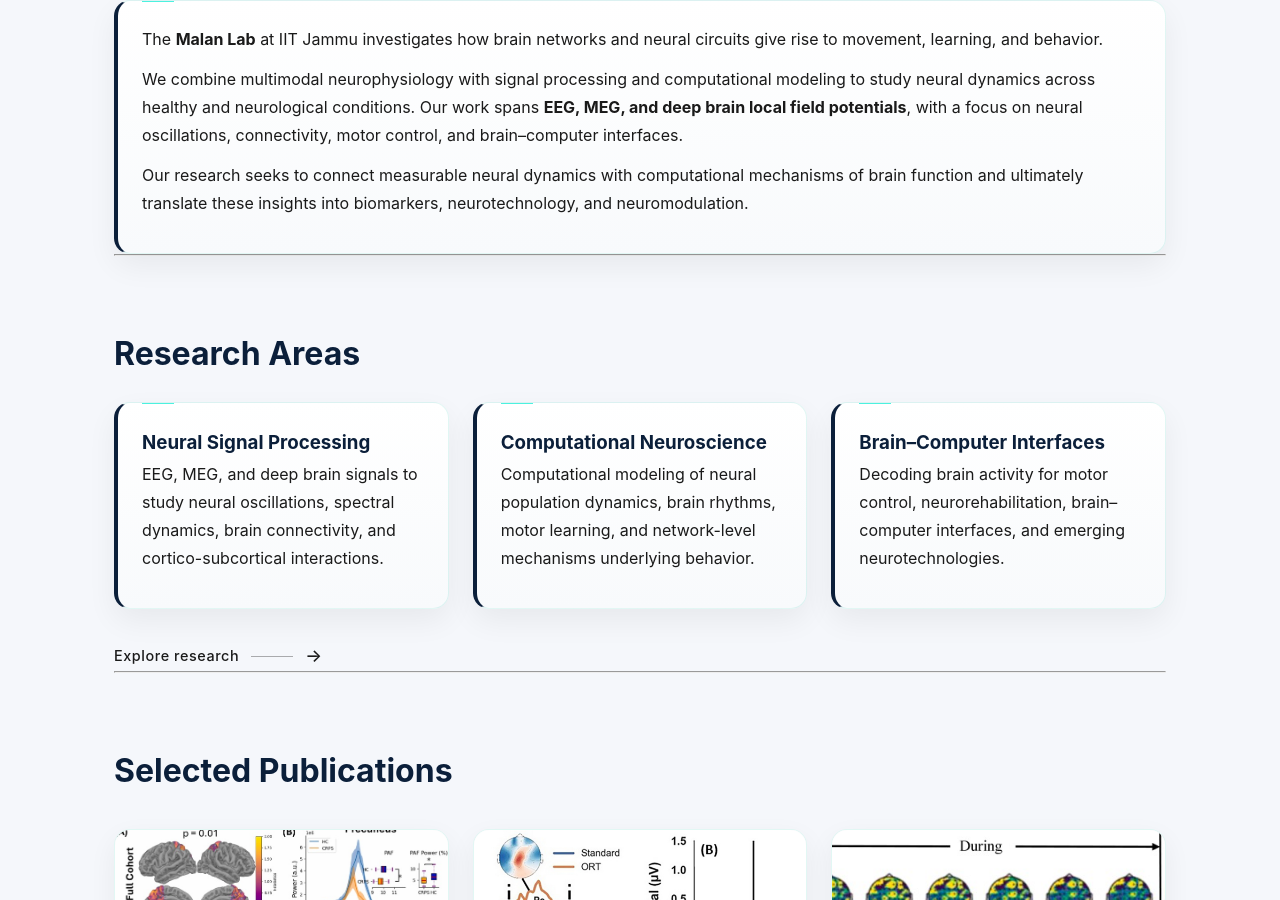
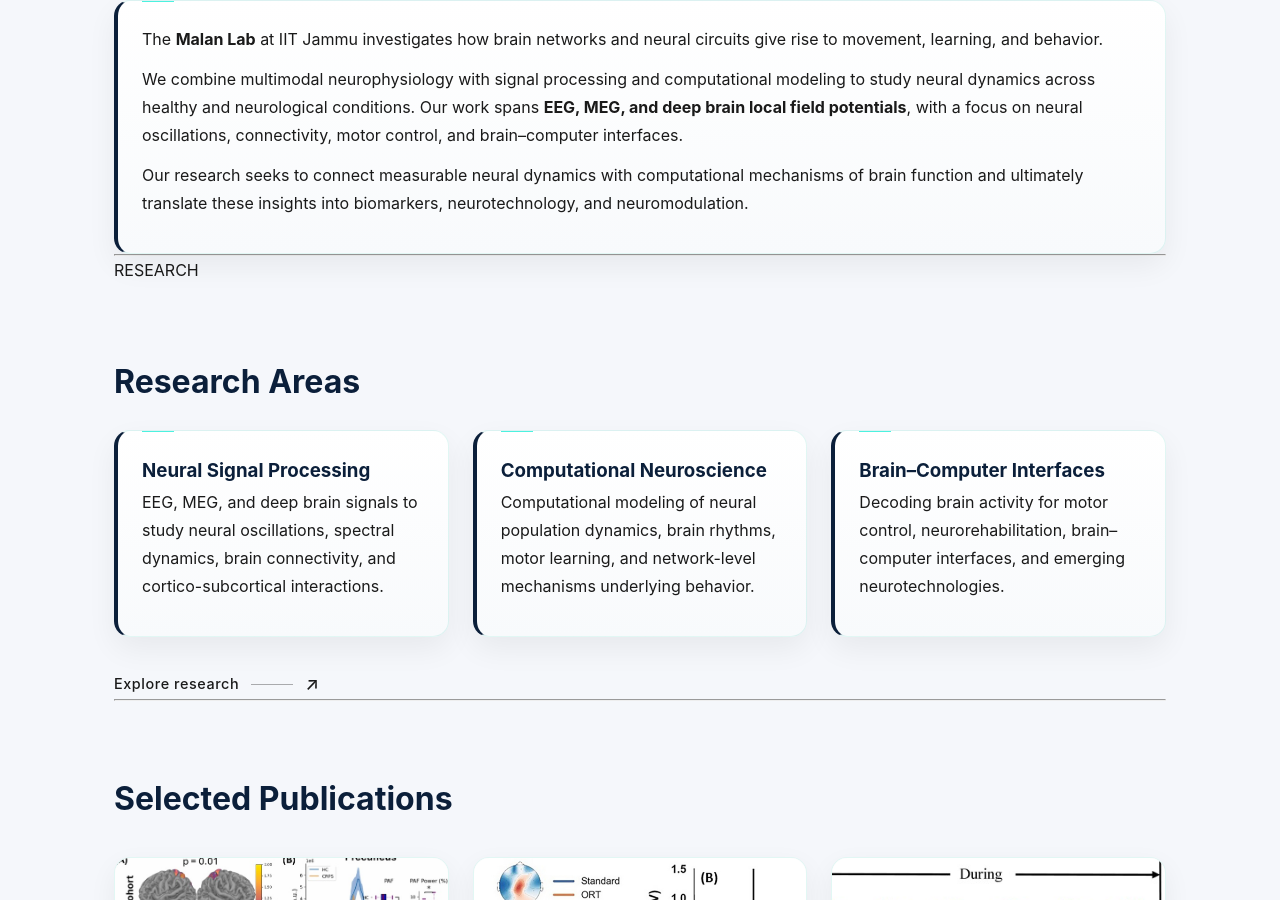
Before and after one commit to malanlab/malanlab.github.io, a Jekyll site: the page built from index.md, in a window 1280 px wide and 900 px high, scrolled down 1033 px. Built offline with Jekyll 4.4.1, drawn with Linux system fonts in a browser that asks for light colours.

Commit message:
Update index.md

```diff
--- a/index.md
+++ b/index.md
@@ -33,6 +33,9 @@
 </div>
 
 <hr>
+<div class="section-label">
+  RESEARCH
+</div>
 
 <h2>Research Areas</h2>
 
@@ -64,13 +67,15 @@
 
 </div>
 
+
 <div class="research-more">
   <a href="{{ '/research/' | relative_url }}">
     <span>Explore research</span>
     <span class="research-line"></span>
-    <span class="research-arrow">→</span>
+    <span class="research-arrow">↗</span>
   </a>
 </div>
+
 <hr>
 
 <h2>Selected Publications</h2>
```
